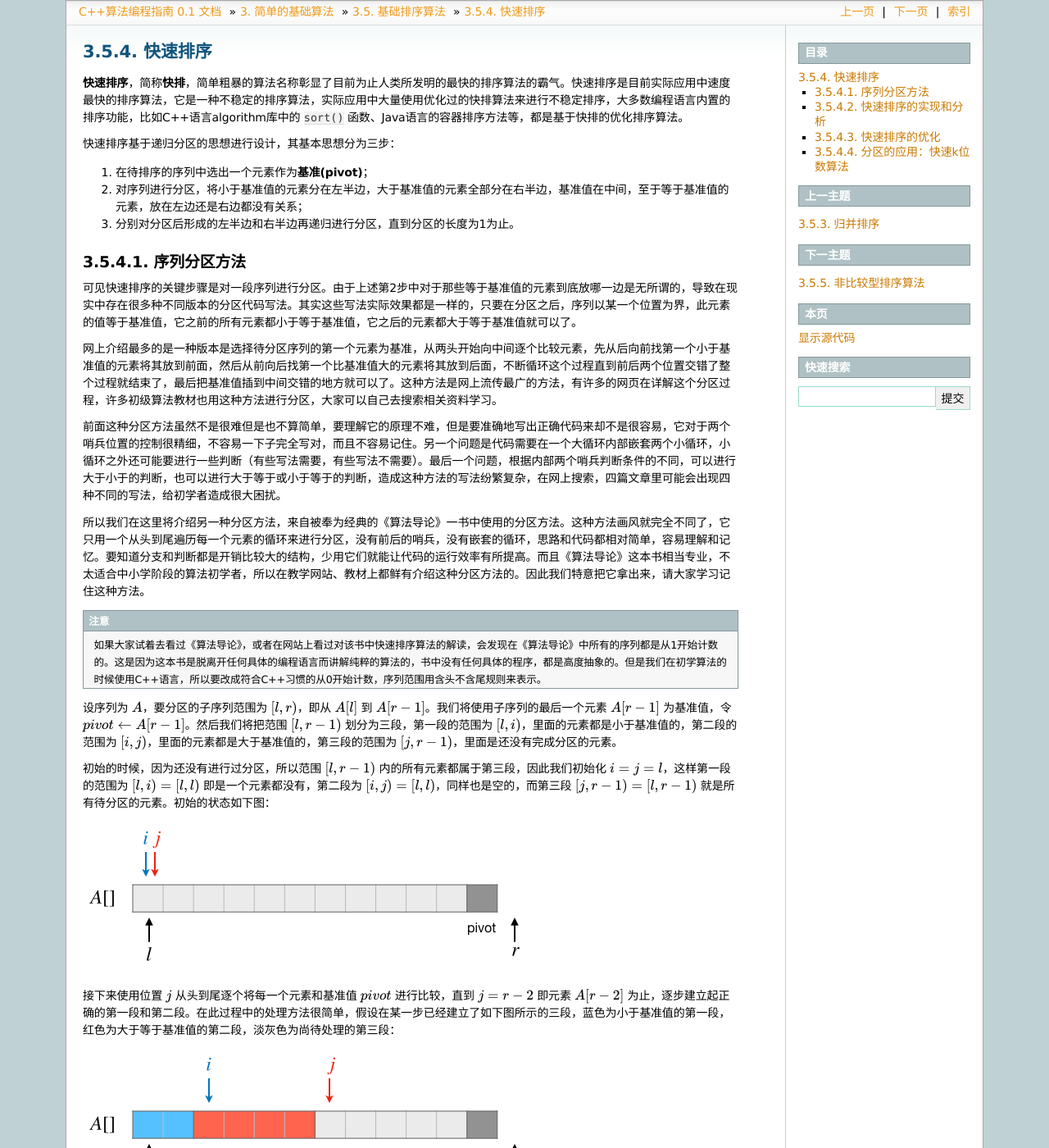
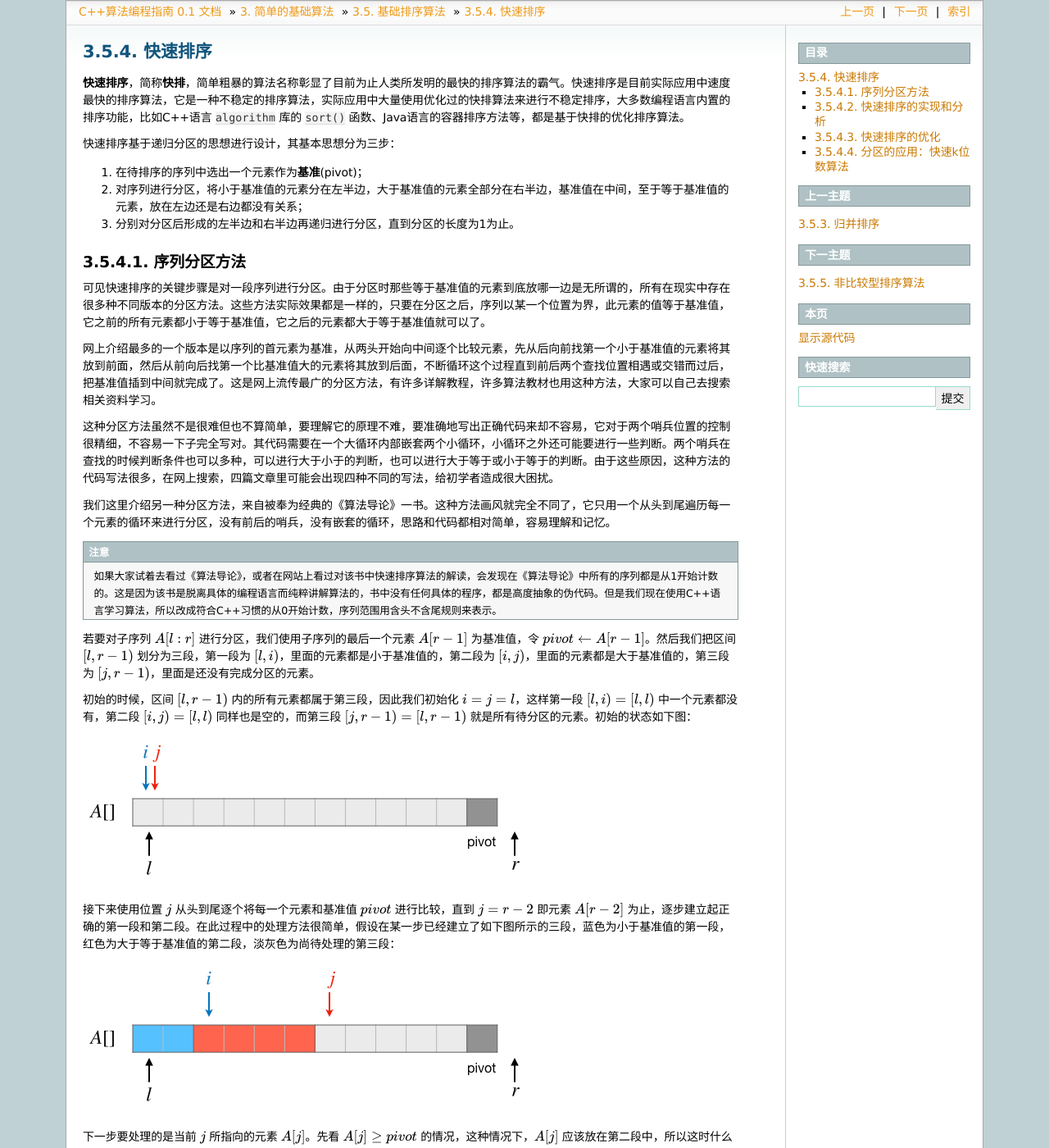
Before and after one commit to majorli/algo_guide, a Sphinx documentation site: the page built from source/ch02/sec05/254_quick_sort.rst, in a window 1280 px wide and 1400 px high. Shown: the whole window at 82% size. Built offline with Sphinx 7.4.7, drawn with Linux system fonts in a browser that asks for light colours; formulas are drawn with MathJax 3; some of the changed text lies outside the part shown.

Commit message:
20200423_2239draft_254_proofread_ok

```diff
--- a/source/ch02/sec05/254_quick_sort.rst
+++ b/source/ch02/sec05/254_quick_sort.rst
@@ -1,32 +1,32 @@
 快速排序
 ++++++++++++++++
 
-:strong:`快速排序`，简称\ :strong:`快排`，简单粗暴的算法名称彰显了目前为止人类所发明的最快的排序算法的霸气。快速排序是目前实际应用中速度最快的排序算法，它是一种不稳定的排序算法，实际应用中大量使用优化过的快排算法来进行不稳定排序，大多数编程语言内置的排序功能，比如C++语言algorithm库中的 ``sort()`` 函数、Java语言的容器排序方法等，都是基于快排的优化排序算法。
+:strong:`快速排序`\ ，简称\ :strong:`快排`\ ，简单粗暴的算法名称彰显了目前为止人类所发明的最快的排序算法的霸气。快速排序是目前实际应用中速度最快的排序算法，它是一种不稳定的排序算法，实际应用中大量使用优化过的快排算法来进行不稳定排序，大多数编程语言内置的排序功能，比如C++语言 ``algorithm`` 库的 ``sort()`` 函数、Java语言的容器排序方法等，都是基于快排的优化排序算法。
 
 快速排序基于递归分区的思想进行设计，其基本思想分为三步：
 
-1. 在待排序的序列中选出一个元素作为\ :strong:`基准(pivot)`；
+1. 在待排序的序列中选出一个元素作为\ :strong:`基准`\ (pivot)；
 2. 对序列进行分区，将小于基准值的元素分在左半边，大于基准值的元素全部分在右半边，基准值在中间，至于等于基准值的元素，放在左边还是右边都没有关系；
 3. 分别对分区后形成的左半边和右半边再递归进行分区，直到分区的长度为1为止。
 
 序列分区方法
 ^^^^^^^^^^^^^^^^
 
-可见快速排序的关键步骤是对一段序列进行分区。由于上述第2步中对于那些等于基准值的元素到底放哪一边是无所谓的，导致在现实中存在很多种不同版本的分区代码写法。其实这些写法实际效果都是一样的，只要在分区之后，序列以某一个位置为界，此元素的值等于基准值，它之前的所有元素都小于等于基准值，它之后的元素都大于等于基准值就可以了。
+可见快速排序的关键步骤是对一段序列进行分区。由于分区时那些等于基准值的元素到底放哪一边是无所谓的，所有在现实中存在很多种不同版本的分区方法。这些方法实际效果都是一样的，只要在分区之后，序列以某一个位置为界，此元素的值等于基准值，它之前的所有元素都小于等于基准值，它之后的元素都大于等于基准值就可以了。
 
-网上介绍最多的是一种版本是选择待分区序列的第一个元素为基准，从两头开始向中间逐个比较元素，先从后向前找第一个小于基准值的元素将其放到前面，然后从前向后找第一个比基准值大的元素将其放到后面，不断循环这个过程直到前后两个位置交错了整个过程就结束了，最后把基准值插到中间交错的地方就可以了。这种方法是网上流传最广的方法，有许多的网页在详解这个分区过程，许多初级算法教材也用这种方法进行分区，大家可以自己去搜索相关资料学习。
+网上介绍最多的一个版本是以序列的首元素为基准，从两头开始向中间逐个比较元素，先从后向前找第一个小于基准值的元素将其放到前面，然后从前向后找第一个比基准值大的元素将其放到后面，不断循环这个过程直到前后两个查找位置相遇或交错而过后，把基准值插到中间就完成了。这是网上流传最广的分区方法，有许多详解教程，许多算法教材也用这种方法，大家可以自己去搜索相关资料学习。
 
-前面这种分区方法虽然不是很难但是也不算简单，要理解它的原理不难，但是要准确地写出正确代码来却不是很容易，它对于两个哨兵位置的控制很精细，不容易一下子完全写对，而且不容易记住。另一个问题是代码需要在一个大循环内部嵌套两个小循环，小循环之外还可能要进行一些判断（有些写法需要，有些写法不需要）。最后一个问题，根据内部两个哨兵判断条件的不同，可以进行大于小于的判断，也可以进行大于等于或小于等于的判断，造成这种方法的写法纷繁复杂，在网上搜索，四篇文章里可能会出现四种不同的写法，给初学者造成很大困扰。
+这种分区方法虽然不是很难但也不算简单，要理解它的原理不难，要准确地写出正确代码来却不容易，它对于两个哨兵位置的控制很精细，不容易一下子完全写对。其代码需要在一个大循环内部嵌套两个小循环，小循环之外还可能要进行一些判断。两个哨兵在查找的时候判断条件也可以多种，可以进行大于小于的判断，也可以进行大于等于或小于等于的判断。由于这些原因，这种方法的代码写法很多，在网上搜索，四篇文章里可能会出现四种不同的写法，给初学者造成很大困扰。
 
-所以我们在这里将介绍另一种分区方法，来自被奉为经典的《算法导论》一书中使用的分区方法。这种方法画风就完全不同了，它只用一个从头到尾遍历每一个元素的循环来进行分区，没有前后的哨兵，没有嵌套的循环，思路和代码都相对简单，容易理解和记忆。要知道分支和判断都是开销比较大的结构，少用它们就能让代码的运行效率有所提高。而且《算法导论》这本书相当专业，不太适合中小学阶段的算法初学者，所以在教学网站、教材上都鲜有介绍这种分区方法的。因此我们特意把它拿出来，请大家学习记住这种方法。
+我们这里介绍另一种分区方法，来自被奉为经典的《算法导论》一书。这种方法画风就完全不同了，它只用一个从头到尾遍历每一个元素的循环来进行分区，没有前后的哨兵，没有嵌套的循环，思路和代码都相对简单，容易理解和记忆。
 
 .. attention::
 
-   如果大家试着去看过《算法导论》，或者在网站上看过对该书中快速排序算法的解读，会发现在《算法导论》中所有的序列都是从1开始计数的。这是因为这本书是脱离开任何具体的编程语言而讲解纯粹的算法的，书中没有任何具体的程序，都是高度抽象的。但是我们在初学算法的时候使用C++语言，所以要改成符合C++习惯的从0开始计数，序列范围用含头不含尾规则来表示。
+   如果大家试着去看过《算法导论》，或者在网站上看过对该书中快速排序算法的解读，会发现在《算法导论》中所有的序列都是从1开始计数的。这是因为该书是脱离具体的编程语言而纯粹讲解算法的，书中没有任何具体的程序，都是高度抽象的伪代码。但是我们现在使用C++语言学习算法，所以改成符合C++习惯的从0开始计数，序列范围用含头不含尾规则来表示。
 
-设序列为 :math:`A`，要分区的子序列范围为 :math:`[l, r)`，即从 :math:`A[l]` 到 :math:`A[r-1]`。我们将使用子序列的最后一个元素 :math:`A[r-1]` 为基准值，令 :math:`pivot\leftarrow A[r-1]`。然后我们将把范围 :math:`[l, r-1)` 划分为三段，第一段的范围为 :math:`[l, i)`，里面的元素都是小于基准值的，第二段的范围为 :math:`[i, j)`，里面的元素都是大于基准值的，第三段的范围为 :math:`[j, r-1)`，里面是还没有完成分区的元素。
+若要对子序列 :math:`A[l:r]` 进行分区，我们使用子序列的最后一个元素 :math:`A[r-1]` 为基准值，令 :math:`pivot\leftarrow A[r-1]`\ 。然后我们把区间 :math:`[l,r-1)` 划分为三段，第一段为 :math:`[l, i)`\ ，里面的元素都是小于基准值的，第二段为 :math:`[i, j)`\ ，里面的元素都是大于基准值的，第三段为 :math:`[j, r-1)`\ ，里面是还没有完成分区的元素。
 
-初始的时候，因为还没有进行过分区，所以范围 :math:`[l, r-1)` 内的所有元素都属于第三段，因此我们初始化 :math:`i=j=l`，这样第一段的范围为 :math:`[l, i)=[l, l)` 即是一个元素都没有，第二段为 :math:`[i, j)=[l, l)`，同样也是空的，而第三段 :math:`[j, r-1)=[l, r-1)` 就是所有待分区的元素。初始的状态如下图：
+初始的时候，区间 :math:`[l, r-1)` 内的所有元素都属于第三段，因此我们初始化 :math:`i=j=l`\ ，这样第一段 :math:`[l, i)=[l, l)` 中一个元素都没有，第二段 :math:`[i, j)=[l, l)` 同样也是空的，而第三段 :math:`[j, r-1)=[l, r-1)` 就是所有待分区的元素。初始的状态如下图：
 
 .. image:: ../../images/254_qsort_1.png
 
@@ -46,7 +46,7 @@
 
 .. image:: ../../images/254_qsort_5.png
 
-最后要把 :math:`pivot` 这个值插入到两段中间去，可以发现这时候正好 :math:`A[j]=pivot`，而且 :math:`i` 正好指向第二段的第一个元素。所以很简单地，让 :math:`A[r-1]\leftarrow A[i]`，然后让 :math:`A[i]\leftarrow pivot` 就可以了。真个分区过程至此结束，结果如下图：
+最后要把 :math:`pivot` 这个值插入到两段中间去，可以发现这时候正好 :math:`A[j]=pivot`\ ，而且 :math:`i` 正好指向第二段的第一个元素。所以很简单地，让 :math:`A[r-1]\leftarrow A[i]`\ ，然后让 :math:`A[i]\leftarrow pivot` 就可以了。真个分区过程至此结束，结果如下图：
 
 .. image:: ../../images/254_qsort_6.png
 
@@ -54,7 +54,7 @@
 
    处理刚开始的时候，把 :math:`A[r-1]` 的值作为基准值暂存在了临时变量 :math:`pivot` 中，所以在分区处理过程中出现要交换元素值的时候，:math:`A[r-1]` 可以直接用做交换值的中间变量，真是便利啊！
 
-记住，分区结束后，要把基准元素最后所在的位置作为返回值返回出去，这个方法的返回值就是 :math:`i` 的值。
+记住，分区结束后要把基准值最终所在的位置作为返回值返回出去，这个方法的返回值就是 :math:`i` 的值。
 
 光看上面这样的描述可能还是有点糊涂，让我们来看一看《算法导论》书中给出的一个实例，给整数序列 [2, 8, 7, 1, 3, 5, 6, 4] 进行分区。
 
@@ -118,11 +118,11 @@
 
 从上面的示例可以看出：
 
-1. 假设待分区序列一共有 :math:`k` 个元素，那么总共需要进行元素比较 :math:`k-1` 次，属于 :math:`O(k)` 时间。
-2. 位置 :math:`i` 从 :math:`l` 开始，每发生一次元素交换，就增加1，所以整个分区过程中总共需要进行的元素交换次数等于 :math:`i-j`，即分区后基准值所在位置位于整个序列中的相对位置。
-3. 当待分区序列本身严格增序的时候，例如 [1,2,3,4,5] 这样的序列，每一次元素比较都是 :math:`A[j]\lt pivot`，所以每次比较都会造成元素交换，共交换 :math:`n-1` 次，这是效率最低的情况。
-4. 当待分区序列逆序（并不需要严格逆序）的时候，每一次元素比较都是 :math:`A[j]\ge pivot` 的情况，所以不会产生元素交换，这是分区效率最高的情况。
-5. 当待分区序列严格增序或者逆序（并不需要严格逆序）的时候，划分出的左右两个区域有一个分区长度为0，另一个长度为 :math:`n-1`，基准值元素位于序列的头部或尾部。
+1. 假设待分区子序列一共有 :math:`k` 个元素，那么总共需要进行元素比较 :math:`k-1` 次，属于 :math:`O(k)` 时间。
+2. 位置 :math:`i` 从 :math:`l` 开始，每发生一次元素交换，就增加1，所以整个分区过程中总共需要进行的元素交换次数等于 :math:`i-l`\ ，即分区后基准值所在位置位于整个序列中的相对位置。
+3. 当待分区子序列本身严格增序的时候，例如 [1,2,3,4,5] 这样的序列，每一次元素比较都是 :math:`A[j]\lt pivot`\ ，所以每次比较都会造成元素交换，共交换 :math:`n-1` 次，这是分区效率最低的情况。
+4. 当待分区子序列逆序（并不需要严格逆序）的时候，每一次元素比较都是 :math:`A[j]\ge pivot` 的情况，所以不发生元素交换，这是分区效率最高的情况。
+5. 当待分区子序列严格增序或者逆序（并不需要严格逆序）的时候，划分成的两个区域必有一个长度为0，另一个为 :math:`n-1`\ ，基准值元素位于序列的头部或尾部。
 
 上述分区过程可以写成一个工具函数，用以今后在快排主函数中调用：
 
@@ -164,7 +164,7 @@
 
    W_{best}(n)=2W({n\over2})+O(n)=O(n\log n)
 
-加号前面的项表示对分区得到的两个长度相等子序列的两次递归调用，后面的 :math:`O(n)` 表示分区所需要的工作量，这在前面已经说过，是线性时间的。这种情况下时间复杂度就和归并排序是一样的了，经过迭代计算或者绘制递归树可以得到最好情况下快速排序的时间复杂度为 :math:`O(n\log n)`。
+加号前面的项表示对分区得到的两个长度相等子序列的两次递归调用，后面的 :math:`O(n)` 表示分区所需要的工作量。经过迭代计算或者绘制递归树可以得到最好情况下快速排序的时间复杂度为 :math:`O(n\log n)`\ 。
 
 但是事实上要每次分区都这么完美地分成等长的左右两半是不太可能的，平均情况需要依照概率分析来获得。我们以每一次分区后基准值元素最终的位置在原序列中的相对位置来进行测算。如果用 :math:`l,r,p` 分别来表示原序列的左端点位置、右端点位置和基准元素最终的位置，那么这个相对位置就可以表示成：
 
@@ -172,31 +172,31 @@
 
    p^\prime = \frac{p-l}{r-l-1}
 
-当 :math:`p=l` 即分区后基准元素落在了序列头部，那么相对位置 :math:`p^\prime=0`，此时左半部分为空，除基准元素为所有其他元素都在右半部分；当 :math:`p=r-1` 即分区后基准元素落在了序列尾部，那么相对位置 :math:`p^\prime=1`，此时右半部分为空，除基准元素为所有其他元素都在左半部分；其余情况则会产生一个在0和1之间的相对基准位置。
+当 :math:`p=l`\ ，即分区后基准元素落在了序列头部时，相对位置 :math:`p^\prime=0`\ ，此时左半区为空，除基准元素外所有其他元素都在右半区；当 :math:`p=r-1` 即分区后基准元素落在了序列尾部时，相对位置 :math:`p^\prime=1`\ ，此时右半区为空，除基准元素外所有其他元素都在左半区；其余情况则会产生一个在0和1之间的相对基准位置。
 
-在一次分区之后，:math:`p^\prime` 的值决定了接下来两次递归调用快速排序的工作量分配，其中左半边子序列的递归调用工作量为 :math:`p^\prime\cdot n`，右半边工作量为 :math:`(1-p^\prime)\cdot n`。整个快排过程的工作量是每一次这样的工作量分配的综合，每一次分区产生的这个相对基准位置的平均值（数学期望） :math:`E[p^\prime]` 就决定了递归的时候工作量怎么分配。
+在一次分区之后，:math:`p^\prime` 的值决定了接下来两次递归调用的工作量，其中左半区的递归调用工作量为 :math:`p^\prime\cdot n`\ ，右半区为 :math:`(1-p^\prime)\cdot n`\ 。整个快排过程的工作量是每一次这样的工作量分配的综合，每一次分区产生的这个相对基准位置的平均值（数学期望）\ :math:`E[p^\prime]` 就决定了递归的时候工作量怎么分配。
 
-假设原序列中元素的无序程度是随机的而且均匀的，即每一个元素出现在任何一个位置的概率都是相等的，那么经过一系列数学运算可以得到 :math:`E[p^\prime]=0.5`。这个计算过程大家现在不需要太在意，记住结论就好，或者直观的想一想，应该是这样的吧，对吧？总之在这种情况下，快速排序的总工作量在每次分区此起彼伏地共同影响之下，平均下来的期望值仍然是：
+假设原序列中元素的无序程度是随机的而且均匀的，即每一个元素出现在任何一个位置的概率都是相等的，那么经过一系列数学运算可以得到 :math:`E[p^\prime]=0.5`\ 。这个计算过程大家现在不需要太在意，记住结论就好。或者直观的想一想，应该是这样的吧，对吧？总之在这种情况下，快速排序的总工作量在每次分区此起彼伏地共同影响之下，平均下来的期望值仍然是：
 
 .. math::
 
    W_{avg}(n)=W\bigl(E[p^\prime]\cdot n \bigr)+W\bigl((1-E[p^\prime])\cdot n \bigr)+O(n)=2W({n\over2})+O(n)=O(n\log n)
 
-平均情况下，快速排序的时间复杂度也是 :math:`O(n\log n)`。
+平均情况下，快速排序的时间复杂度也是 :math:`O(n\log n)`\ 。
 
-可是快速排序有一种最差情况，当待排序的原序列本身就有序的情况下，每一次分区得到的结果总是会一个子序列为空，除了基准元素以外的所有元素全部在另一个子序列中。注意，各种不同版本的分区方法在什么叫“本身有序”这个概念上是有所区别的，需要具体分析一下。对于我们这种分区方法，基准元素为序列最后一个元素，所有严格小于它的元素分在左边，大于等于它的元素分在右边，因此如果待分区的子序列本身是严格升序的，那么分完之后所有元素在左边而且仍然保持严格升序，右边为空。这样的话如果整个待排序序列都是严格升序，那么整个排序过程中每一次分区都会产生这样的结果，这就造成了最差情况，总工作量如下分配：
+可是快速排序有一种最差情况，当待排序的原序列本身就有序的情况下，每一次分区得到的结果总是会一个子序列为空，除了基准元素以外的所有元素全部在另一个子序列中。注意，各种不同版本的分区方法在什么叫“本身有序”这个概念上是有所区别的，需要具体分析一下。对于我们这种分区方法，基准元素为序列最后一个元素，所有严格小于它的元素分在左边，大于等于它的元素分在右边。因此如果待分区的子序列本身是严格升序的，那么分完之后所有元素在左边而且仍然保持严格升序，右边为空。这样的话如果整个待排序序列都是严格升序，那么整个排序过程中每一次分区都会产生这样的结果，这就造成了最差情况，总工作量如下：
 
 .. math::
 
    W_{worst}(n)=W(n-1)+O(n)=W(n-2)+O(n-1)+O(n)=\cdots=O(2)+\cdots+O(n)=O(n^2)
 
-经过迭代计算，发现最坏情况下快速排序的时间复杂度为 :math:`O(n^2)`。通过直观观察，我们可以发现造成这种坏结果的根本原因是“不断重复无效劳动”，快速排序退化成了冒泡排序（使用别的一些分区方法的快排可能会退化成选择排序）。
+经过迭代计算，发现最坏情况下快速排序的时间复杂度为 :math:`O(n^2)`\ 。通过直观观察，我们可以发现造成这种坏结果的根本原因是“不断重复无效劳动”，快速排序退化成了冒泡排序（使用别的一些分区方法的快排可能会退化成选择排序）。
 
 
 快速排序的优化
 ^^^^^^^^^^^^^^^^^^^^
 
-虽然快排存在最坏情况的退化问题，但并不影响它成为最优秀的不稳定排序算法，一般情况下它的实际工作量比其他 :math:`O(n\log n)` 排序算法（归并、堆排）要小，运行速度是最快的。至于最坏情况，除了一些故意恶心人的算法竞赛题以外，实际应用中很少出现把一个已经排好序的序列拿来用快速排序再排一次的情况。所以快速排序仍然是实际应用中速度最快、应用最广泛的不稳定排序算法。
+虽然快排存在最坏情况的退化问题，但并不影响它成为最优秀的不稳定排序算法，一般情况下它的实际工作量比其他 :math:`O(n\log n)` 排序算法（归并、堆排）要小，运行速度是最快的。至于最坏情况，除了一些故意恶心人的算法竞赛题以外，实际应用中并不多见。所以快速排序仍然是实际应用中速度最快、应用最广泛的不稳定排序算法。
 
 当然了，为了尽量避免和最差情况不期而遇，在实际应用中快速排序算法一般都会从两个方面进行优化。一是采用随机化选择基准元素的方法来把最差情况变成平均情况，二是当排序的序列中元素数量较少的时候直接用二分插入进行排序而不是继续递归下去。
 
@@ -204,13 +204,13 @@
 
 第一种优化是更为重要的，它的原理和实现都很简单，就是每次分区的时候我们不再固定选择序列的头元素或者尾元素或者任何一个确定位置的元素作为基准，而是随机选一个元素出来作为基准元素。这样就能把已经有序的序列人为地打乱成平均情况，对于本来就是平均情况的，再打乱一遍也不会有什么不良影响。采用这种优化之后，快排理论上能够对所有情况达到 :math:`O(n\log n)` 的时间效率。
 
-要实现随机化选取基准元素，我们只需要在快排主函数开始分区之前，利用 ``rand()`` 函数在 :math:`[l, r)` 这个范围内生成一个随机数 :math:`t`，然后交换 :math:`A[t]` 和 :math:`A[r-1]` 就可以了，非常简单，代码片段如下：
+要实现随机化选取基准元素，我们只需要在快排主函数开始分区之前，利用 ``rand()`` 函数在 :math:`[l, r)` 这个范围内生成一个随机数 :math:`t`\ ，然后交换 :math:`A[t]` 和 :math:`A[r-1]` 就可以了，非常简单，代码片段如下：
 
 .. literalinclude:: ../../codes/254_quick_sort.cpp
    :language: c++
    :lines: 2, 8-10, 38-51
 
-不过千万要记住，调用 ``quick_sort()`` 函数开始排序之前，先用 ``srand(time(NULL));`` 语句种一下随机数种子。
+千万要记住，调用 ``quick_sort()`` 函数开始排序之前，先用 ``srand(time(NULL));`` 语句种一下随机数种子。
 
 .. admonition:: 练习
 
@@ -224,11 +224,11 @@
 
 利用分区的方法，可以设计一种二分的k位数算法，当然由于分区不一定每次都能得到二分的结果，所以实际运行效果只能是在平均情况下接近于二分，但平均情况也是 :math:`O(\log n)` 的时间效率。
 
-观察分区的方法，我们先从整个无序序列 :math:`A` 进行划分，返回基准元素最终所在的位置 :math:`p` 作为划分结果的分界线。可以看出来，在元素 :math:`A[p]` 之前一共有 :math:`p` 个元素 :math:`A[0],\dots,A[p-1]` ，它们都比 :math:`A[p]` 小；它后面的所有元素 :math:`A[p+1],\dots,A[r-1]` 则都大于等于它。因此 :math:`A[p]` 就是整个序列中第 :math:`p+1` 小的元素，即 :math:`p+1` 位数。
+我们先从整个无序序列 :math:`A` 开始进行分区，分区后得到基准元素最终所在的位置 :math:`p`\ 。可以看出来，在元素 :math:`A[p]` 之前一共有 :math:`p` 个元素 :math:`A[0],\dots,A[p-1]` ，它们都比 :math:`A[p]` 小；它后面的所有元素 :math:`A[p+1],\dots,A[r-1]` 则都大于等于它。因此 :math:`A[p]` 就是整个序列中第 :math:`p+1` 小的元素，即 :math:`p+1` 位数。
 
-如果我们要找的k位数恰好满足 :math:`k=p+1`，那么太好了，:math:`A[p]` 就是我们要的答案。如果 :math:`k\lt p+1`，那么说明要找的k位数在这次分区得到的前一部分里面，所以我们就可以在 :math:`[0, p)` 范围内继续进行划分，尝试能不能恰好分到 :math:`k=p+1` 的结果。同样的，如果 :math:`k\gt p+1`，那么说明要找的k位数在这次分区得到的后一部分里面，所以下一步在 :math:`[p+1, r)` 范围内继续尝试划分。
+如果我们要找的k位数恰好满足 :math:`k=p+1`\ ，那么太好了，:math:`A[p]` 就是我们要的答案。如果 :math:`k\lt p+1`\ ，那么说明要找的k位数在这次分区得到的前一部分里面，所以我们就可以在 :math:`A[0, p]` 范围内继续进行分区，尝试能不能恰好分到 :math:`k=p+1` 的结果。同样的，如果 :math:`k\gt p+1`\ ，那么说明要找的k位数在这次分区得到的后一部分里面，所以下一步在 :math:`A[p+1, r]` 范围内继续尝试分区。
 
-这个循环可以一直进行下去，总有一次能够得到我们要的结果 :math:`k=p+1`，算法如下：
+这个循环可以一直进行下去，总有一次能够得到我们要的结果 :math:`k=p+1`\ ，算法如下：
 
 .. admonition:: 快速k位数算法
 
@@ -251,6 +251,6 @@
 
 .. admonition:: 练习
 
-   编写一个寻找k位数的程序，要求无论什么情况都能达到 :math:`O(\log n)` 时间。输入为两行，第一行两个整数 :math:`n,k`，:math:`0\lt k\le n\le 10^5`，第二行为 :math:`n` 个在int型取值范围内的整数，两数之间用一个空格分隔。输出为一行，一个整数，即输入的 :math:`n` 个整数中第 :math:`k` 小的数。
+   编写一个寻找k位数的程序，要求无论什么情况都能达到 :math:`O(\log n)` 时间。输入为两行，第一行两个整数 :math:`n,k`\ ，:math:`0\lt k\le n\le 10^5`\ ，第二行为 :math:`n` 个在 ``int`` 型取值范围内的整数，两数之间用一个空格分隔。输出为一行，一个整数，即输入的 :math:`n` 个整数中第 :math:`k` 小的数。
 
-   请自行修改前一节实验中提供的工具 ``randints.cpp``，使其能够接收 :math:`n,k` 两个输入并生成符合本练习所需输入数据格式的数据。用这个工具对本次练习的程序进行大数据量测试。
+   请自行修改前一节实验中提供的工具 ``randints.cpp``\ ，使其能够接收 :math:`n,k` 两个输入并生成符合本练习所需输入数据格式的数据。用这个工具对本次练习的程序进行大数据量测试。
```
Also changed, not shown: other parts of source/ch02/sec05/254_quick_sort.rst (+2 -2 lines).
